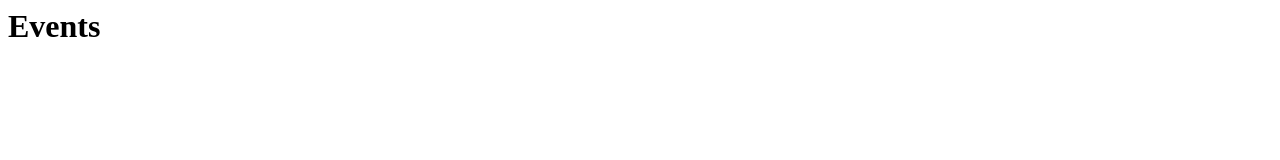
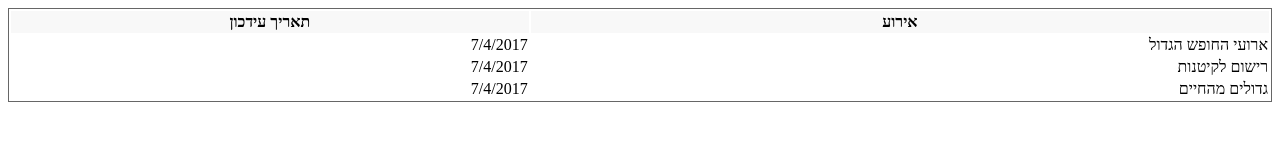
Before and after one commit to zbirer/gdolim, a plain HTML site: page www/events.html in a window 1280 px wide. Drawn offline with nearby package versions, Linux system fonts and the light colour scheme.

Commit message:
add link to event - add data in table

```diff
--- /dev/null
+++ b/www/css/events.css
@@ -0,0 +1,12 @@
+table {
+  border: 1px solid #666;
+    width: 100%;
+}
+th {
+  background: #f8f8f8;
+  font-weight: bold;
+    padding: 2px;
+}
+td {
+   text-align: right;
+}
--- a/www/events.html
+++ b/www/events.html
@@ -1,7 +1,14 @@
 <html>
-<head>
-</head>
 <body>
-<h1>Events</h1>
+<table id="personDataTable">
+    <tr>
+        <th>תאריך עידכון</th>
+        <th>אירוע</th>
+    </tr>
+</table>
+<link rel="stylesheet" type="text/css" href="css/events.css">
+<script src="https://ajax.googleapis.com/ajax/libs/jquery/2.1.3/jquery.min.js"></script>
+<script type="text/javascript" src="js/events.js"></script>
+
 </body>
 </html>
--- /dev/null
+++ b/www/js/events.js
@@ -0,0 +1,22 @@
+var text = '{"data":[' +
+'{"date":"7/4/2017","event":"ארועי החופש הגדול" },' +
+'{"date":"7/4/2017","event":"רישום לקיטנות" },' +
+'{"date":"7/4/2017","event":"גדולים מהחיים"}]}';
+
+    obj = JSON.parse(text);
+    drawTable(obj.data);
+
+
+
+function drawTable(data) {
+    for (var i = 0; i < data.length; i++) {
+        drawRow(data[i]);
+    }
+}
+
+function drawRow(rowData) {
+    var row = $("<tr />")
+    $("#personDataTable").append(row); //this will append tr element to table... keep its reference for a while since we will add cels into it
+    row.append($("<td>" + rowData.date + "</td>"));
+    row.append($("<td>" + rowData.event + "</td>"));
+}
```
Also changed, not shown: 1 other file.
